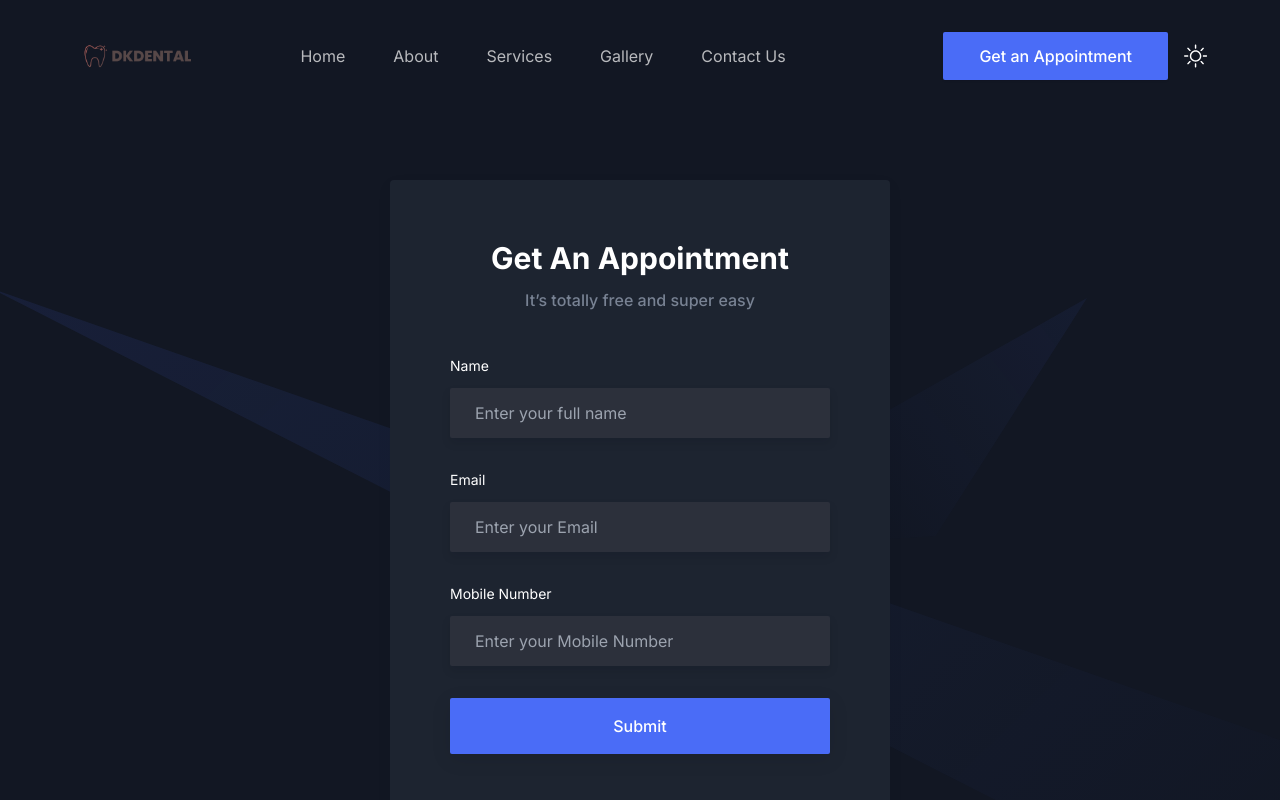
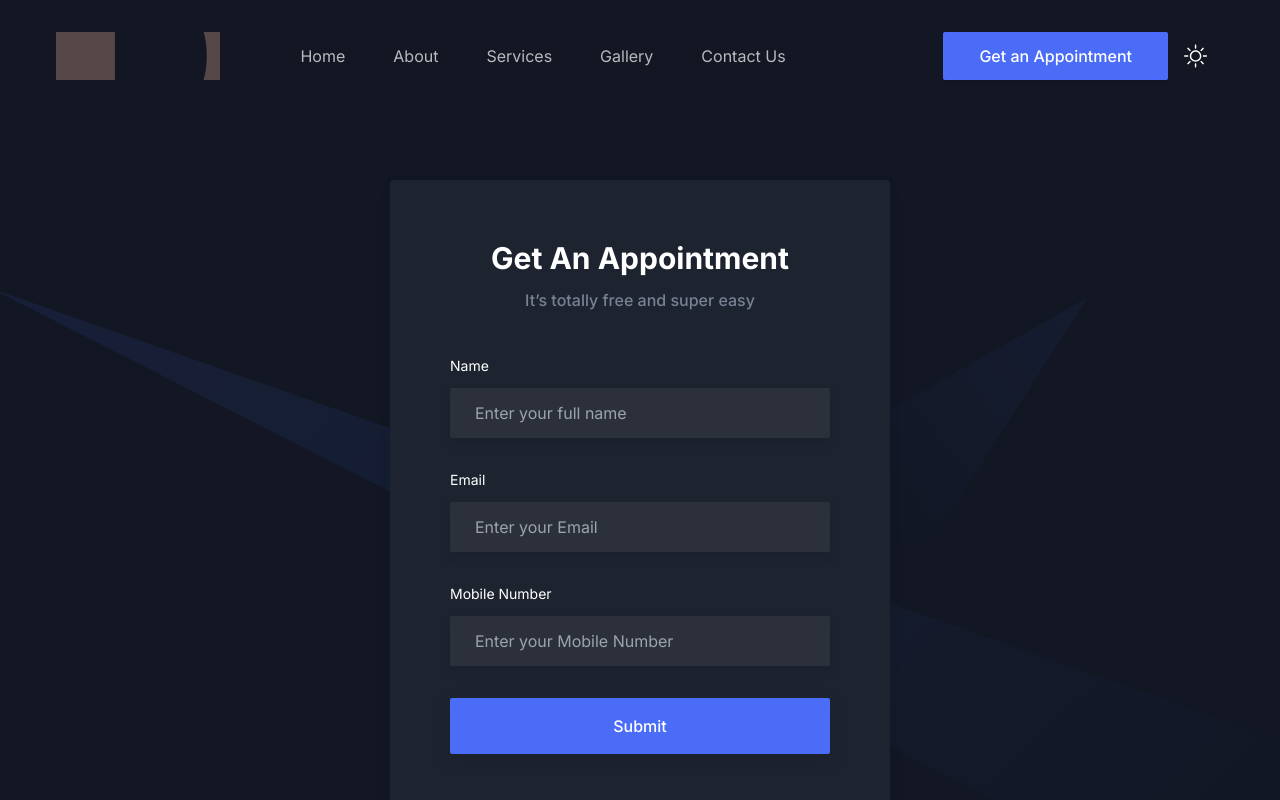
Before and after one commit to prabhakaranazk/nextjs-dkdental, a Next.js app: page /appointment in a window 1280 px wide. Shown: the top 800 px of the page. Built offline with nearby package versions, Linux system fonts and the light colour scheme.

Commit message:
applied object fit for logo

```diff
--- a/src/components/Header/index.tsx
+++ b/src/components/Header/index.tsx
@@ -62,6 +62,7 @@ const Header = () => {
                   width={140}
                   height={30}
                   className="w-full dark:hidden"
+                  style={{ objectFit:'none'}}
                 />
                 <Image
                   src="/images/logo/logo-transparent-png.png"
@@ -69,6 +70,7 @@ const Header = () => {
                   width={140}
                   height={30}
                   className="hidden w-full dark:block"
+                  style={{ objectFit:'none'}}
                 />
               </Link>
             </div>
```
